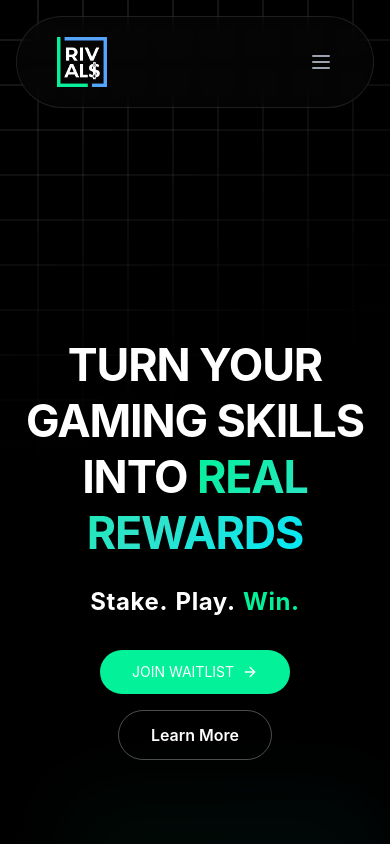
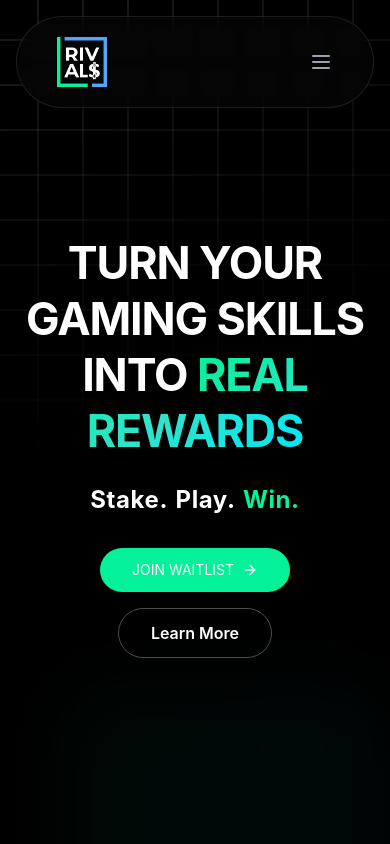
Before and after one commit to Rivals-App/rivals-landing, a Next.js app: page / in a window 390 px wide. Shown: the top 844 px of the page. Built offline with nearby package versions, Linux system fonts and the light colour scheme.

Commit message:
modified margintop for mobile

```diff
--- a/app/page.tsx
+++ b/app/page.tsx
@@ -158,7 +158,7 @@ const HomePage = () => {
         <Navbar />
 
         {/* Hero Section with new heading */}
-        <div className="mt-[150px] w-full px-4 md:px-8 py-12 md:py-16">
+        <div className="mt-12 md:mt-[150px] w-full px-4 md:px-8 py-12 md:py-16">
           <div className="max-w-7xl mx-auto">
             <div className="flex flex-col md:flex-row items-center justify-between md:gap-20">
               {/* Hero Text - pulled more to the left with more space */}
```
